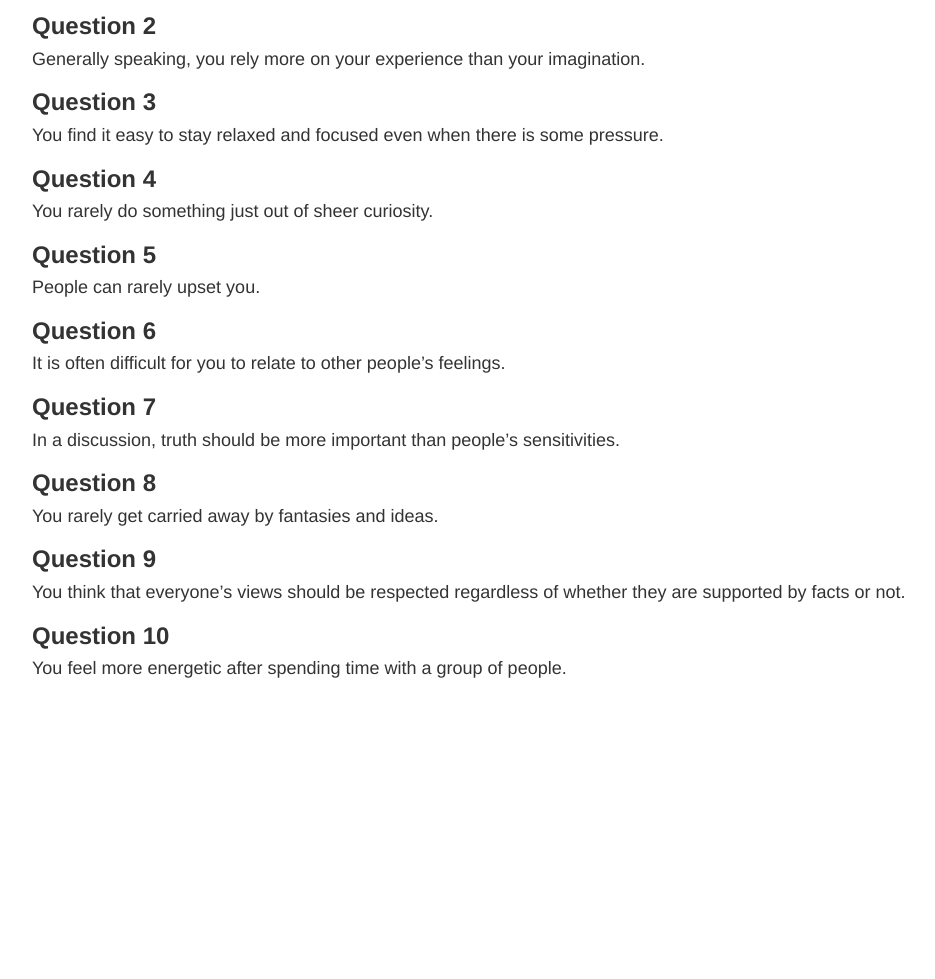
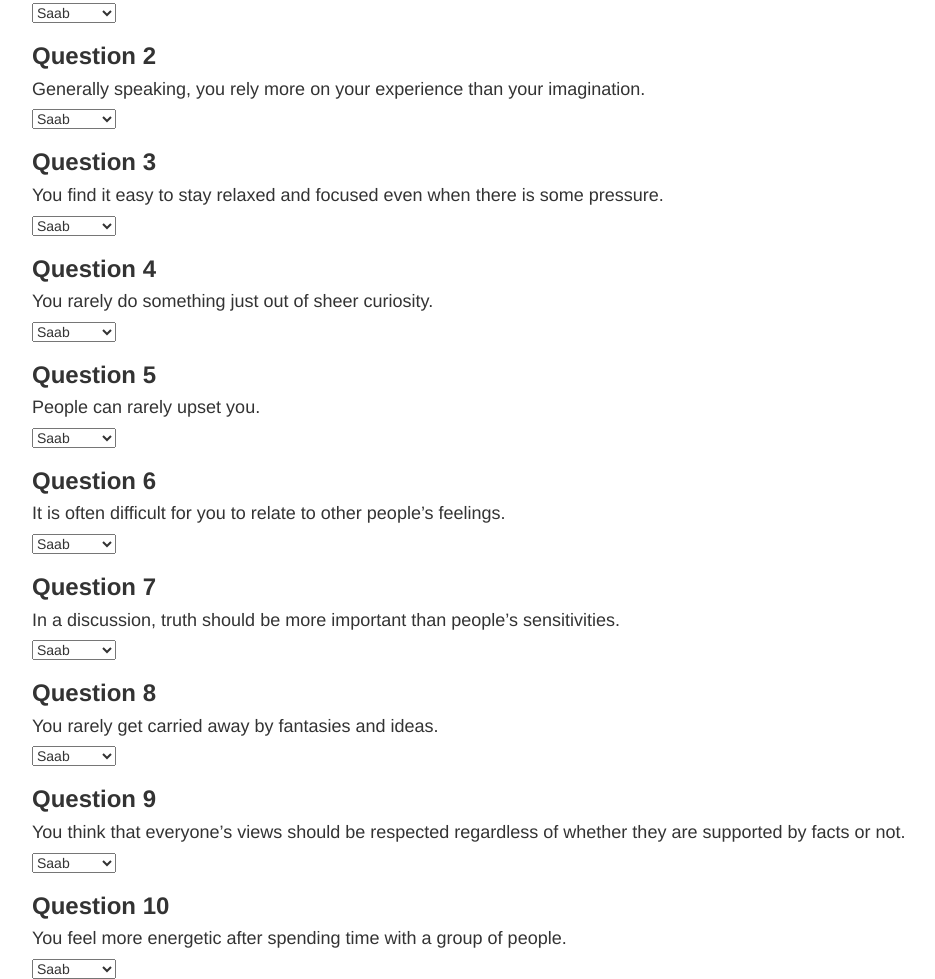
Before and after one commit to mkmorfess/FriendFinder, a plain HTML site: page survey.html in a window 1280 px wide. Shown: the part 372-1351 px from the top of the page, without its empty margins (38-973 px from the left). Before the commit the page ends 1061 px from the top, so only its background shows below. Drawn offline with nearby package versions, Linux system fonts and the light colour scheme.

Commit message:
Added drop downs to the survey HTML page

```diff
--- a/assets/survey.js
+++ b/assets/survey.js
@@ -1,6 +1,6 @@
 $(document).ready(function(){
 
-
+$(":selected")
 
 
 })
--- a/survey.html
+++ b/survey.html
@@ -33,41 +33,120 @@
 				<h3><strong>Question 1</strong></h3>
 				<h4>Your mind is always buzzing with unexplored ideas and plans.</h4>
 
+				<select>
+				  <option>Volvo</option>
+				  <option selected="selected">Saab</option>
+				  <option>Mercedes</option>
+				  <option>Audi</option>
+				</select>
+
 
 				<h3><strong>Question 2</strong></h3>
 				<h4>Generally speaking, you rely more on your experience than your imagination.</h4>
+
+				<select>
+				  <option>Volvo</option>
+				  <option selected="selected">Saab</option>
+				  <option>Mercedes</option>
+				  <option>Audi</option>
+				</select>
+
 
 
 				<h3><strong>Question 3</strong></h3>
 				<h4>You find it easy to stay relaxed and focused even when there is some pressure.</h4>
 
+				<select>
+				  <option>Volvo</option>
+				  <option selected="selected">Saab</option>
+				  <option>Mercedes</option>
+				  <option>Audi</option>
+				</select>
+
+
 
 				<h3><strong>Question 4</strong></h3>
 				<h4>You rarely do something just out of sheer curiosity.</h4>
+
+				<select>
+				  <option>Volvo</option>
+				  <option selected="selected">Saab</option>
+				  <option>Mercedes</option>
+				  <option>Audi</option>
+				</select>
+
 
 
 				<h3><strong>Question 5</strong></h3>
 				<h4>People can rarely upset you.</h4>
 
+				<select>
+				  <option>Volvo</option>
+				  <option selected="selected">Saab</option>
+				  <option>Mercedes</option>
+				  <option>Audi</option>
+				</select>
+
+
 
 				<h3><strong>Question 6</strong></h3>
 				<h4>It is often difficult for you to relate to other people’s feelings.</h4>
+
+				<select>
+				  <option>Volvo</option>
+				  <option selected="selected">Saab</option>
+				  <option>Mercedes</option>
+				  <option>Audi</option>
+				</select>
+
 
 
 				<h3><strong>Question 7</strong></h3>
 				<h4>In a discussion, truth should be more important than people’s sensitivities.</h4>
 
+				<select>
+				  <option>Volvo</option>
+				  <option selected="selected">Saab</option>
+				  <option>Mercedes</option>
+				  <option>Audi</option>
+				</select>
+
+
 
 				<h3><strong>Question 8</strong></h3>
 				<h4>You rarely get carried away by fantasies and ideas.</h4>
+
+				<select>
+				  <option>Volvo</option>
+				  <option selected="selected">Saab</option>
+				  <option>Mercedes</option>
+				  <option>Audi</option>
+				</select>
+
 
 
 				<h3><strong>Question 9</strong></h3>
 				<h4>You think that everyone’s views should be respected regardless of whether they are supported by facts or not.</h4>
 
+				<select>
+				  <option>Volvo</option>
+				  <option selected="selected">Saab</option>
+				  <option>Mercedes</option>
+				  <option>Audi</option>
+				</select>
+
+
 
 				<h3><strong>Question 10</strong></h3>
 				<h4>You feel more energetic after spending time with a group of people.</h4>
+
+				<select>
+				  <option>Volvo</option>
+				  <option selected="selected">Saab</option>
+				  <option>Mercedes</option>
+				  <option>Audi</option>
+				</select>
+
 
 
 
```
